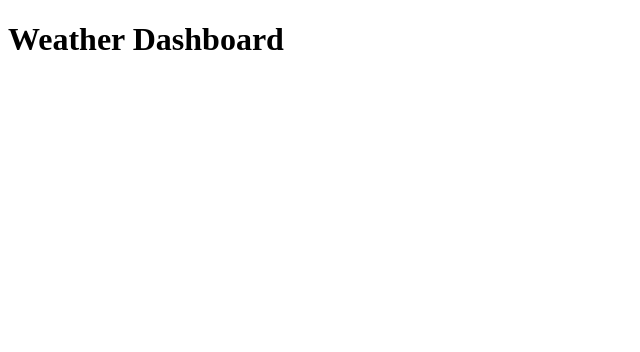
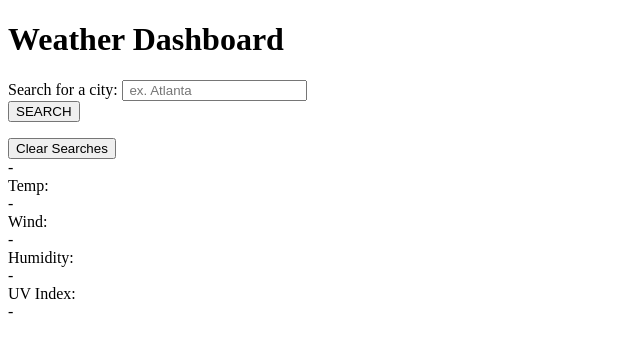
Before and after one commit to SAziz24/Weather-Dashboard, a plain HTML site: page index.html in a window 1280 px wide. Shown: the whole page, without its empty margins (0-640 px from the left). Drawn offline with Linux system fonts and the light colour scheme; files that its build step writes are made by us from their sources.

Commit message:
adding divs to index.html

```diff
--- a/index.html
+++ b/index.html
@@ -12,6 +12,47 @@
         <!-- Page header -->
         <h1>Weather Dashboard</h1>
     </div>
+    <div id="main">
+        <div id="search-aside">
+            <form>
+                <div id="search-row">
+                    <label for="city-input">Search for a city:</label>
+                    <input type='text' id='city-input' name="city-input" placeholder=" ex. Atlanta"></input>
+                </div>
+                <button type="submit">SEARCH</button>
+            </form>
+            <ul id="saved-searches"></ul>
+            <div id="clearSearchDiv">
+                <button id="clearSearchesBtn">Clear Searches</button>
+            </div>
+        </div>
+        <div id="forecast-content">
+            <div id="current-box">
+                <div id="current-city-day">
+                    <span id="city-name">-</span>
+                    <span id="current-date"></span>
+                    <span id="span-icon"><img id="current-icon" src=""></span>
+                </div>
+
+                <div id="current-stats">
+                    <div id="temp" class="current-stat">
+                        <div id="temp-label" class="current-stat-label">Temp: </div>
+                        <div id="current-temp">-</div>
+                    </div>
+                    <div id="wind" class="current-stat">
+                        <div id="wind-label" class="current-stat-label">Wind: </div>
+                        <div id="current-wind">-</div>
+                    </div>
+                    <div id="humidity" class="current-stat">
+                        <div id="humidity-label" class="current-stat-label">Humidity: </div>
+                        <div id="current-humidity">-</div>
+                    </div>
+                    <div id="uv" class="current-stat">
+                        <div id="uv-label" class="current-stat-label">UV Index: </div>
+                        <div id="current-uv">-</div>
+                    </div>
+                </div>
+            </div>
 
 </body>
 </html>
```
